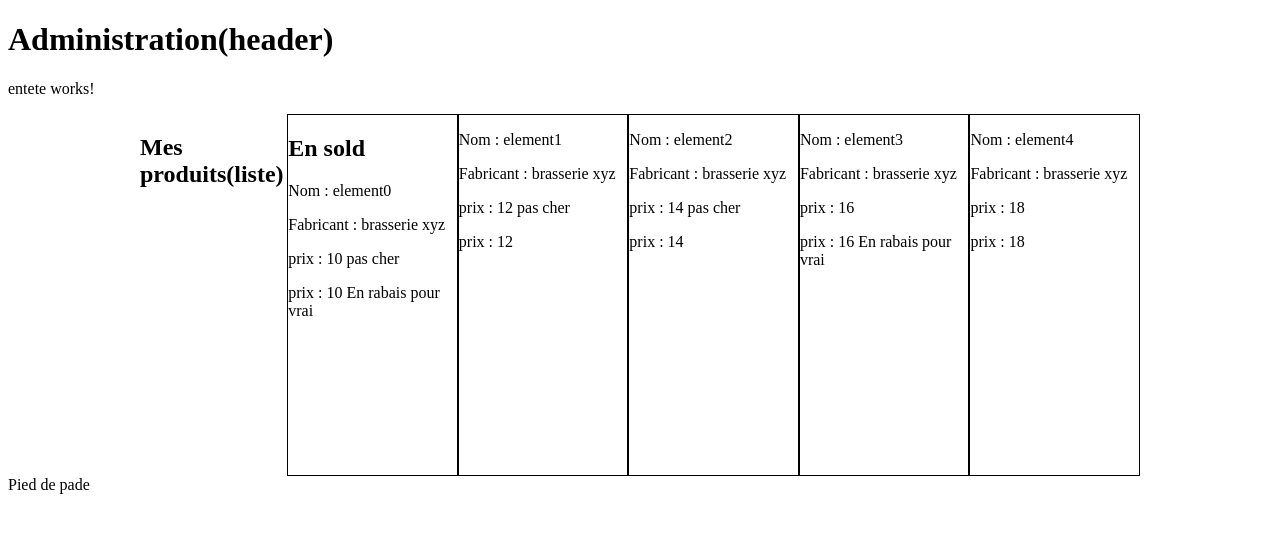
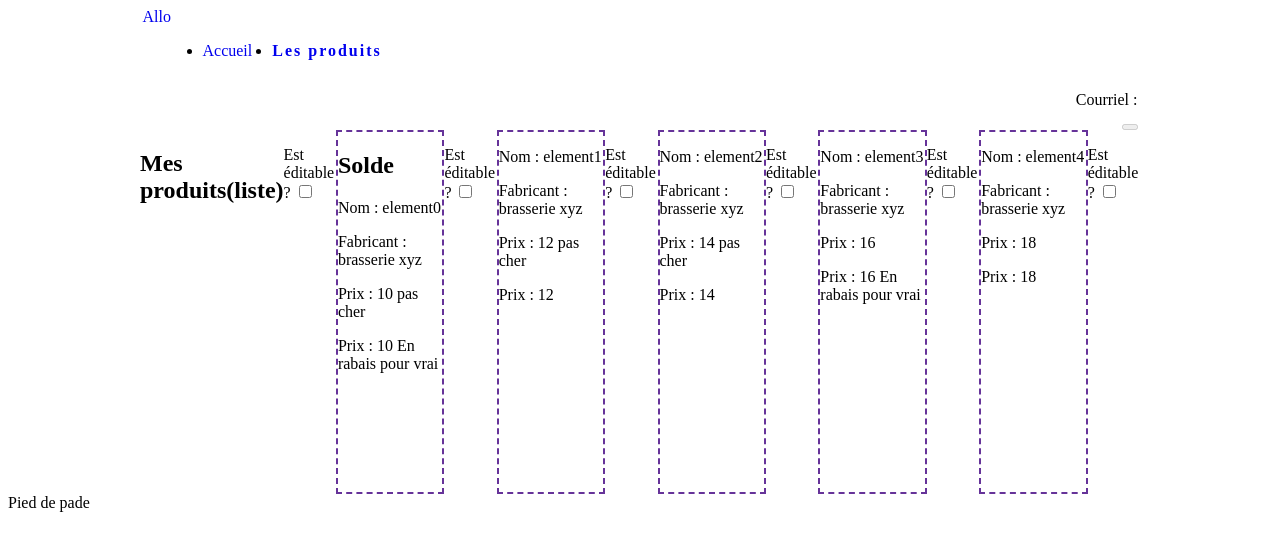
Before and after one commit to TITAN-85/ANGULAR, an Angular app: page /produit in a window 1280 px wide. Shown: the top 550 px of the page. Built offline with nearby package versions, Linux system fonts and the light colour scheme.

Commit message:
1 Version jusqu a pause.

```diff
--- a/src/app/app.module.ts
+++ b/src/app/app.module.ts
@@ -9,6 +9,7 @@ import { DetailComponent } from './detail/detail.component';
 import { EnteteComponent } from './entete/entete.component';
 import { NonTrouveeComponent } from './non-trouvee/non-trouvee.component';
 import { ListeComponent } from './liste/liste.component';
+import { FormsModule } from '@angular/forms';
 
 @NgModule({
   declarations: [
@@ -22,7 +23,8 @@ import { ListeComponent } from './liste/liste.component';
   ],
   imports: [
     BrowserModule,
-    AppRoutingModule
+    AppRoutingModule,
+    FormsModule
   ],
   providers: [],
   bootstrap: [AppComponent]
--- a/src/app/entete/entete.component.html
+++ b/src/app/entete/entete.component.html
@@ -1,4 +1,33 @@
-<header>
-    <h1>{{titre}}</h1>
-    <p>entete works!</p>
+<header class="App-header">
+    <nav>
+        <div class="top-nav">
+
+            <div class="barre">
+                <a routerLink="/" class="logo">Allo</a>
+                <span class="flex-spacer"></span>
+                <p class="menu-mobile"></p>
+            </div>
+
+            <ul>
+                <li>
+                    <a routerLink="" routerLinkActive="estActif"  [routerLinkActiveOptions]="{ exact: true }" >Accueil</a>
+                </li>
+                <li>
+                    <a routerLink="/produit" routerLinkActive="estActif">Les produits</a>
+                </li>
+            </ul>
+
+            <div class='login-container'>
+                <div class='login'>
+                    <p>Courriel :
+                        <!-- <input type="email" name="email"></input> -->
+                    </p>
+                </div>
+                <div class='login'>
+                    <button disabled=""></button>
+                </div>
+            </div>
+
+        </div>
+    </nav>
 </header>
--- a/src/app/entete/entete.component.scss
+++ b/src/app/entete/entete.component.scss
@@ -0,0 +1,59 @@
+
+:host {
+    ul {
+        display: flex;
+    }
+    li {
+
+        margin-left: 20px ;
+    }
+    a {
+
+        text-decoration: none;
+    }
+    nav {
+        a{
+            &.estActif {
+                letter-spacing: 2px;
+                font-weight: 700;
+            }
+        }
+    }
+
+}
+
+.login-container {
+    display: flex;
+    flex-direction: column;
+}
+
+.login-container {
+    display: flex;
+    flex-direction: column;
+}
+
+.login {
+    display: flex;
+    justify-content: flex-end;
+    margin-top: 15px;
+}
+.login p {
+    padding: 0;
+    margin: 0;
+}
+
+.top-nav {
+    margin-left: auto;
+    margin-right: auto;
+    max-width: 995px;
+    /* border: 2px solid black; */
+}
+
+a .logo {
+    padding: 0;
+    margin: 0;
+}
+
+.logo {
+    max-width: 80px;
+}
--- a/src/app/liste/liste.component.html
+++ b/src/app/liste/liste.component.html
@@ -1,13 +1,24 @@
 <section class="liste">
     <h1>Mes produits(liste)</h1>
-    <article class="unProduit" *ngFor="let unProduit of produits">
-        <h2 *ngIf="estEnSold(unProduit)" class="sold">En sold</h2>
-        <div>
+
+    <p>Est éditable ? <input type="checkbox" [(ngModel)]="sontEditable"></p>
+
+    <ng-container *ngFor="let unProduit of produits">
+        <article *ngIf="!verifEditable(unProduit); else editable" class="unProduit">
+            <h2 *ngIf="estEnSolde(unProduit)" class="solde">Solde</h2>
             <p>Nom : {{unProduit.nom}}</p>
             <p>Fabricant : {{unProduit.fabricant}}</p>
-            <p>prix : {{unProduit.prix}} <span *ngIf="unProduit.prix < 15" class="rabais">pas cher</span> </p>
-            <p>prix : {{unProduit.prix}} <span *ngIf="unProduit.rabais" class="rabais">En rabais pour vrai</span> </p>
-            <!-- <p>id : {{unProduit.id}}</p> -->
-        </div>
-    </article>
+            <p>Prix : {{unProduit.prix}} <span *ngIf="unProduit.prix < 15" class="rabais">pas cher</span></p>
+            <p>Prix : {{unProduit.prix}} <span *ngIf="unProduit.rabais" class="rabais">En rabais pour vrai</span></p>
+        </article>
+        <p>Est éditable ? <input type="checkbox" [(ngModel)]="unProduit.estEditable"></p>
+    </ng-container>
+
+    <ng-template #editable>
+        <article class="unProduit" *ngFor="let unProduit of produits">
+            <p>Nom : <input type="text" [(ngModel)]="unProduit.nom"></p>
+            <p>Fabricant : <input type="text" [(ngModel)]="unProduit.fabricant"></p>
+        </article>
+    </ng-template>
+
 </section>
--- a/src/app/liste/liste.component.scss
+++ b/src/app/liste/liste.component.scss
@@ -3,9 +3,14 @@
     margin-left: auto;
     margin-right: auto;
     display: flex;
+
     .unProduit {
         height: 360px;
         width: 220px;
-        border: 1px solid black;
+        border: 2px dashed rebeccapurple;
+
+        .ng-dirty {
+            border: 1px solid red;
+        }
     }
 }
--- a/src/app/liste/liste.component.ts
+++ b/src/app/liste/liste.component.ts
@@ -10,8 +10,10 @@ export class ListeComponent {
 
   // produits:Array<Object>;
   // produits:Object[];
+  produits:Array<IProduit>;
+  sontEditable:boolean = false;
 
-  produits: Array<IProduit>;
+  // produits: Array<IProduit>;
 
   constructor() {
 
@@ -28,14 +30,21 @@ export class ListeComponent {
 
     });
   }
-  estEnSold(unProduit:IProduit) {
+  estEnSolde(unProduit:IProduit) {
     // let solde = false;
     // if(unProduit.prix < 15 && unProduit.rabais);
     // solde = true;
     // return solde;
-
     return (unProduit.prix < 15 && unProduit.rabais);
 
   }
 
+  verifEditable(unProduit:IProduit):boolean{
+    let res:boolean = false;
+    if(this.sontEditable || unProduit.estEditable){
+      res = true;
+    }
+    return res;
+  }
+
 }
```
Also changed, not shown: src/app/auth.service.ts (added, +9 -0 lines), src/app/iproduit.ts (+6 -5 lines), 1 other file (tests, documents, lock files or other folders).
